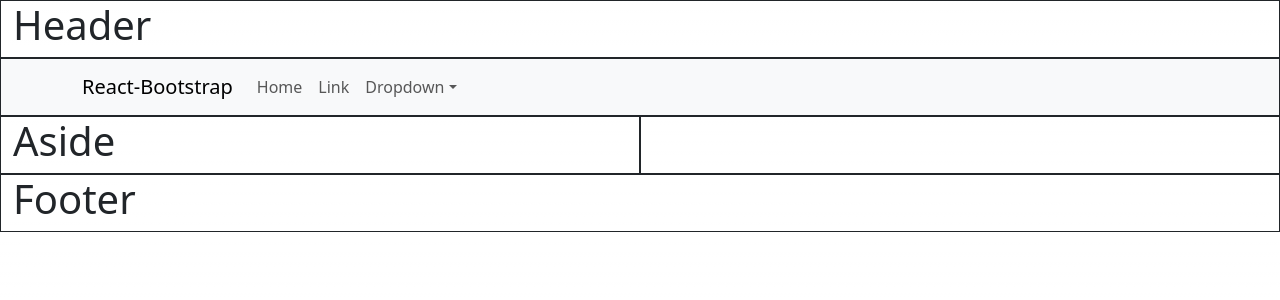
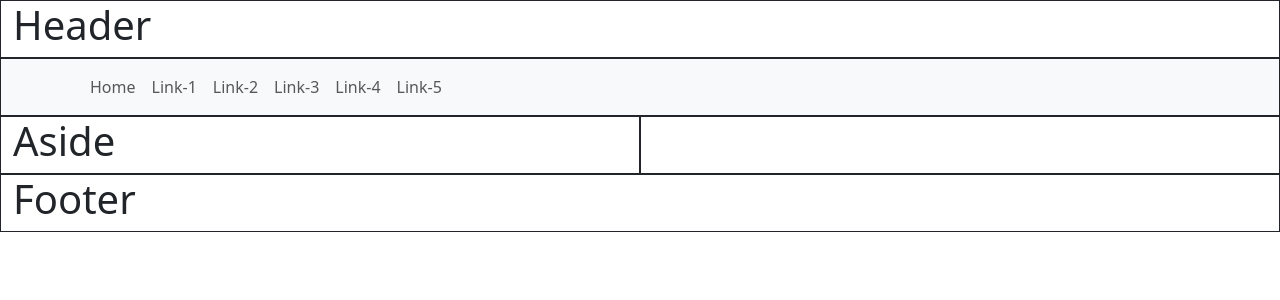
Before and after one commit to vinicius-francisco-sm/web-mobile-project, a Next.js app: page / in a window 1280 px wide. Shown: the top 300 px of the page. Built offline with nearby package versions, Linux system fonts and the light colour scheme.

Commit message:
feat: nav layout

```diff
--- a/src/pages/components/Nav.tsx
+++ b/src/pages/components/Nav.tsx
@@ -8,23 +8,25 @@ export function MyNav(){
         <>
             <Navbar expand="lg" className="bg-body-tertiary">
             <Container>
-                <Navbar.Brand href="#home">React-Bootstrap</Navbar.Brand>
+                {/* <Navbar.Brand href="#home">React-Bootstrap</Navbar.Brand> */}
                 <Navbar.Toggle aria-controls="basic-navbar-nav" />
                 <Navbar.Collapse id="basic-navbar-nav">
                 <Nav className="me-auto">
                     <Nav.Link href="#home">Home</Nav.Link>
-                    <Nav.Link href="#link">Link</Nav.Link>
-                    <NavDropdown title="Dropdown" id="basic-nav-dropdown">
+                    <Nav.Link href="#link">Link-1</Nav.Link>
+                    <Nav.Link href="#home">Link-2</Nav.Link>
+                    <Nav.Link href="#link">Link-3</Nav.Link>
+                    <Nav.Link href="#home">Link-4</Nav.Link>
+                    <Nav.Link href="#link">Link-5</Nav.Link>
+                    {/* <NavDropdown title="Dropdown" id="basic-nav-dropdown">
                     <NavDropdown.Item href="#action/3.1">Action</NavDropdown.Item>
-                    <NavDropdown.Item href="#action/3.2">
-                        Another action
-                    </NavDropdown.Item>
+                    <NavDropdown.Item href="#action/3.2">Another action</NavDropdown.Item>
                     <NavDropdown.Item href="#action/3.3">Something</NavDropdown.Item>
                     <NavDropdown.Divider />
                     <NavDropdown.Item href="#action/3.4">
                         Separated link
                     </NavDropdown.Item>
-                    </NavDropdown>
+                    </NavDropdown> */}
                 </Nav>
                 </Navbar.Collapse>
             </Container>
```
